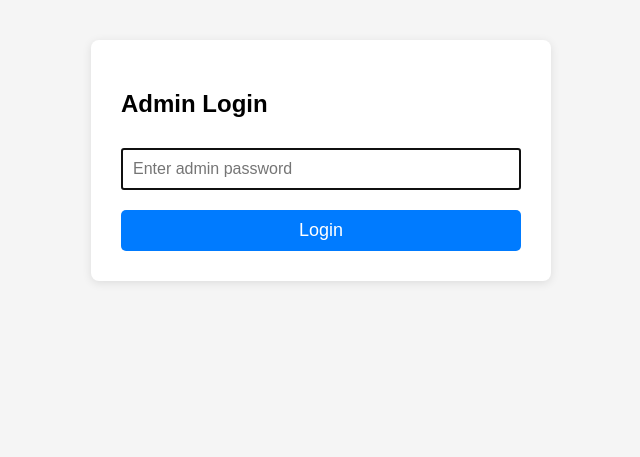
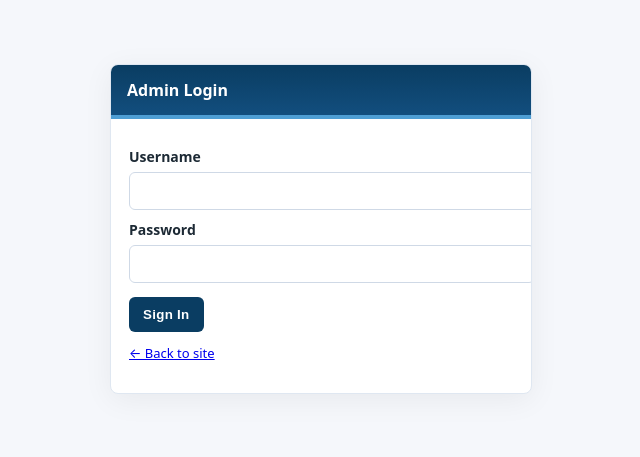
Before and after one commit to afr117/bussiness, a Flask app: page /login in a window 1280 px wide. Shown: the top 457 px of the page, without its empty margins (319-959 px from the left). Run offline with Flask 3, Linux system fonts and the light colour scheme.

Commit message:
Update admin_login.html

```diff
--- a/templates/admin_login.html
+++ b/templates/admin_login.html
@@ -1,59 +1,44 @@
 <!DOCTYPE html>
 <html lang="en">
 <head>
-  <meta charset="UTF-8" />
+  <meta charset="UTF-8">
   <title>Admin Login</title>
+  <meta name="viewport" content="width=device-width, initial-scale=1.0">
   <style>
-    body {
-      font-family: Arial, sans-serif;
-      margin: 40px;
-      background-color: #f5f5f5;
-    }
-    .login-container {
-      max-width: 400px;
-      margin: 0 auto;
-      background: white;
-      padding: 30px;
-      border-radius: 8px;
-      box-shadow: 0 2px 10px rgba(0,0,0,0.1);
-    }
-    input[type="password"] {
-      width: 100%;
-      padding: 10px;
-      margin: 10px 0 20px 0;
-      box-sizing: border-box;
-      font-size: 16px;
-    }
-    button {
-      width: 100%;
-      padding: 10px;
-      font-size: 18px;
-      background-color: #007bff;
-      border: none;
-      color: white;
-      cursor: pointer;
-      border-radius: 5px;
-    }
-    button:hover {
-      background-color: #0056b3;
-    }
-    .error {
-      color: red;
-      margin-bottom: 15px;
-      font-weight: bold;
-    }
+    html,body{margin:0;padding:0;font-family:system-ui,-apple-system,Segoe UI,Roboto,Arial,Helvetica,sans-serif;background:#f5f7fb;color:#1d2a35;}
+    .wrap{max-width:420px;margin:8vh auto;background:#fff;border:1px solid #dfe7f1;border-radius:8px;box-shadow:0 6px 30px rgba(0,0,0,.06);overflow:hidden;}
+    .head{background:linear-gradient(180deg,#0a3d62 0%, #124e7e 100%);color:#fff;padding:14px 16px;border-bottom:4px solid #4e9ed4;}
+    .body{padding:18px;}
+    label{display:block;font-weight:700;margin:10px 0 6px;font-size:14px;}
+    input{width:100%;padding:10px;border:1px solid #cfd9e6;border-radius:6px;font-size:14px;}
+    button{margin-top:14px;background:#0a3d62;color:#fff;border:none;padding:10px 14px;border-radius:6px;font-weight:800;letter-spacing:.3px;cursor:pointer;}
+    button:hover{background:#0d4f80;}
+    .msg{margin-top:10px;color:#a33;}
   </style>
 </head>
 <body>
-  <div class="login-container">
-    <h2>Admin Login</h2>
-    {% if error %}
-      <div class="error">{{ error }}</div>
-    {% endif %}
-    <form method="POST" action="/admin">
-      <input type="password" name="password" placeholder="Enter admin password" required autofocus />
-      <button type="submit">Login</button>
-    </form>
+  <div class="wrap">
+    <div class="head"><strong>Admin Login</strong></div>
+    <div class="body">
+      {% with messages = get_flashed_messages(with_categories=true) %}
+        {% if messages %}
+          {% for category, message in messages %}
+            <div class="msg">{{ message }}</div>
+          {% endfor %}
+        {% endif %}
+      {% endwith %}
+
+      <form action="{{ url_for('admin_login') }}" method="post">
+        <label for="username">Username</label>
+        <input id="username" name="username" type="text" required>
+
+        <label for="password">Password</label>
+        <input id="password" name="password" type="password" required>
+
+        <button type="submit">Sign In</button>
+      </form>
+      <p style="margin-top:12px;font-size:13px;"><a href="{{ url_for('home') }}">← Back to site</a></p>
+    </div>
   </div>
 </body>
 </html>
```
